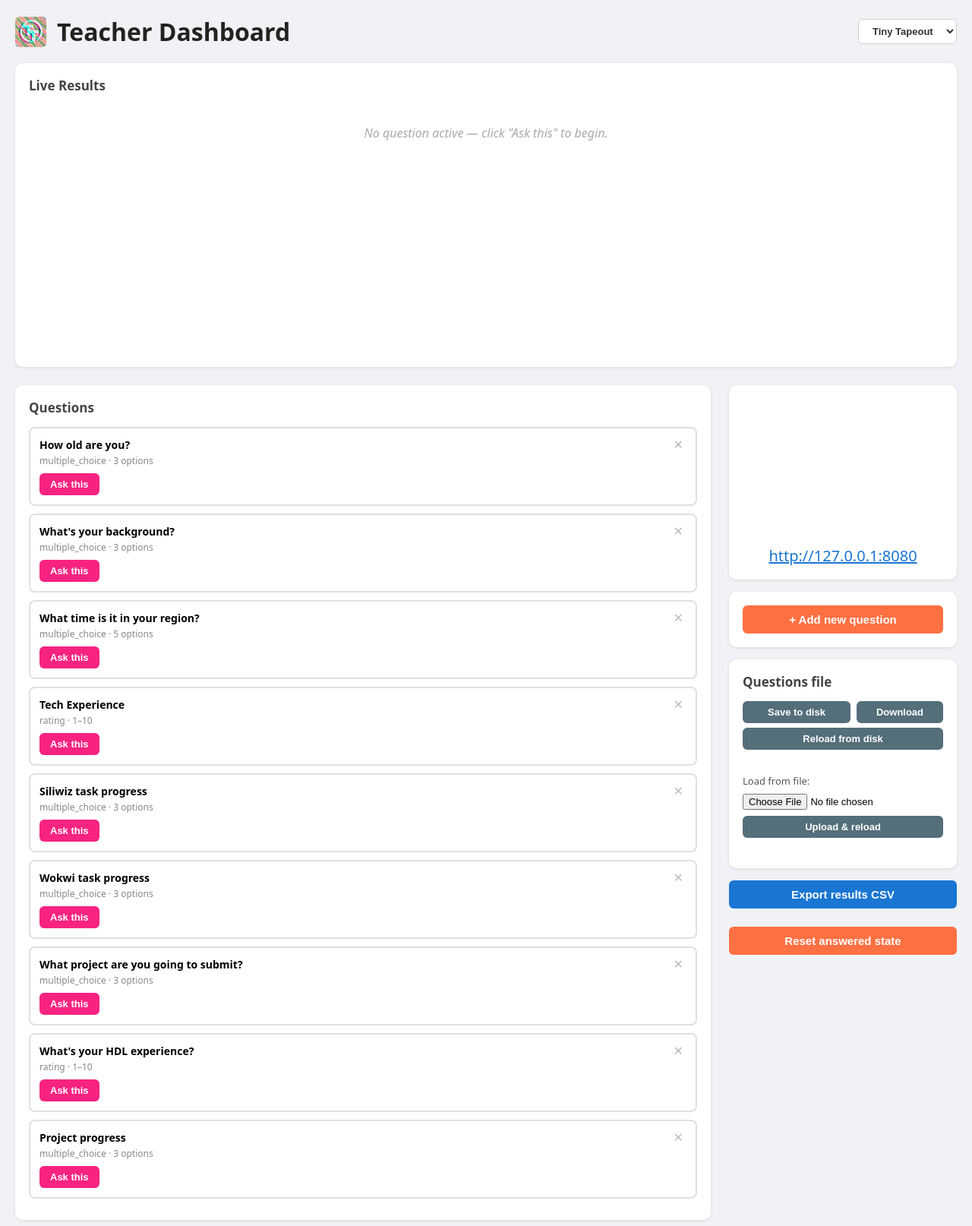
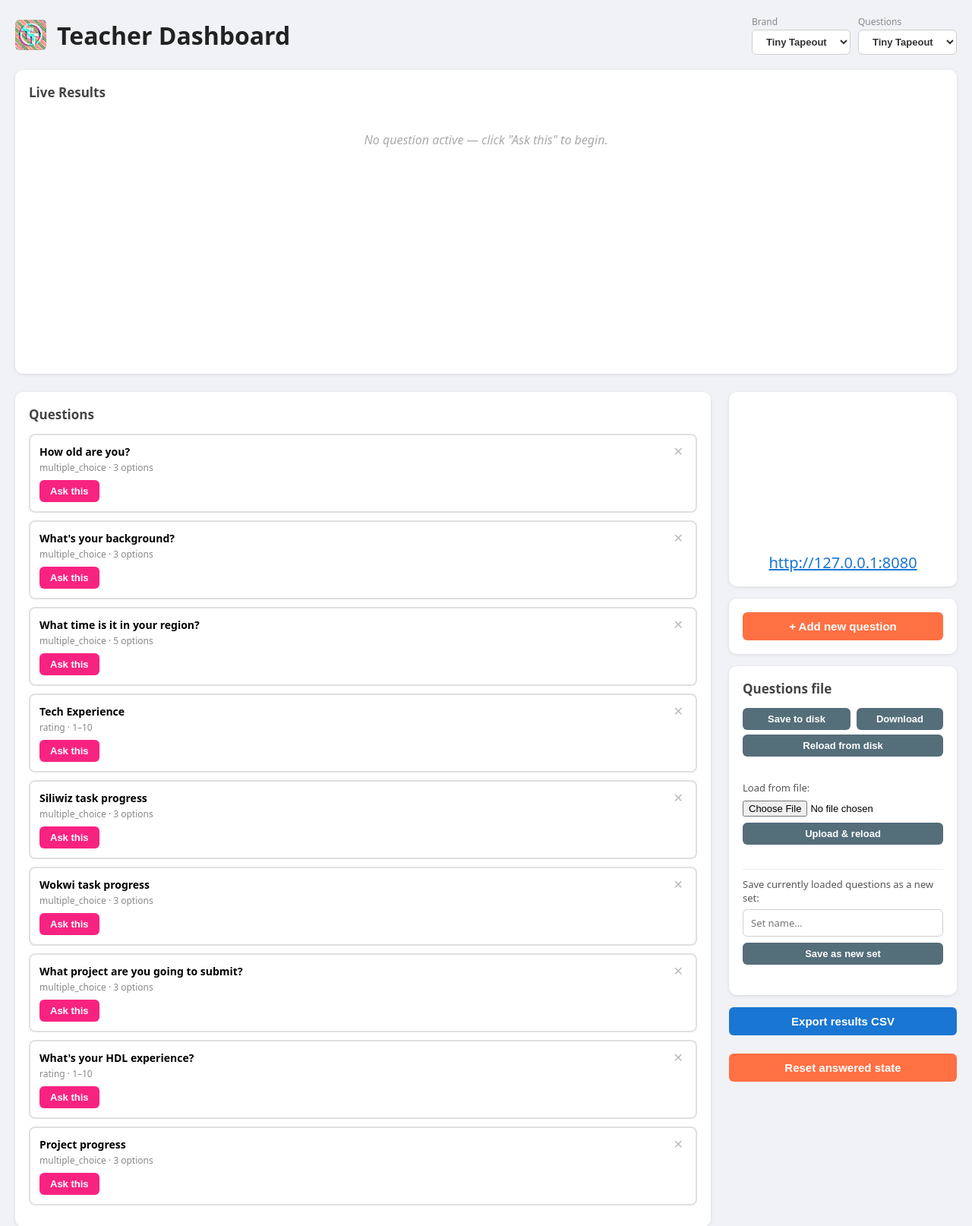
Before and after one commit to mattvenn/online_questions, a Flask app: page /teacher in a window 1280 px wide. Shown: the top 1614 px of the page at 76% size. Run offline with Flask 3, Linux system fonts and the light colour scheme.

Commit message:
multiple question file support

```diff
--- a/server.py
+++ b/server.py
@@ -2,9 +2,11 @@
 from functools import wraps
 import json
 import csv
+import glob
 import io
 import os
 import random
+import re
 import subprocess
 import qrcode as qrcode_lib
 import base64
@@ -76,9 +78,47 @@
 current_brand = _load_brand()
 
 
+def _discover_question_sets():
+    sets = {}
+    for path in sorted(glob.glob('questions_*.json')):
+        key = path[len('questions_'):-len('.json')]
+        if key:
+            sets[key] = {'name': key.replace('_', ' ').title(), 'file': path}
+    return sets
+
+
+def _question_set_file(key):
+    return f'questions_{key}.json'
+
+
+DEFAULT_SET = 'tiny_tapeout'
+
+
+def _load_question_set(sets):
+    try:
+        with open('question_set.json') as f:
+            data = json.load(f)
+        key = data.get('set')
+        if key in sets:
+            return key
+    except (FileNotFoundError, json.JSONDecodeError):
+        pass
+    if DEFAULT_SET in sets:
+        return DEFAULT_SET
+    return next(iter(sets), None)
+
+
+def _slugify(name):
+    return re.sub(r'[^a-z0-9]+', '_', name.strip().lower()).strip('_')
+
+
+current_set = _load_question_set(_discover_question_sets())
+
+
 @app.context_processor
 def inject_globals():
-    return {'git_hash': GIT_HASH, 'brand': BRANDS[current_brand], 'brand_key': current_brand, 'brands': BRANDS}
+    return {'git_hash': GIT_HASH, 'brand': BRANDS[current_brand], 'brand_key': current_brand, 'brands': BRANDS,
+            'question_sets': _discover_question_sets(), 'current_set': current_set}
 
 
 @app.route('/logos/<path:filename>')
@@ -86,7 +126,7 @@
     return send_from_directory('logos', filename)
 
 
-with open('questions.json') as f:
+with open(_question_set_file(current_set)) as f:
     questions = json.load(f)
 
 current_idx = -1  # -1 = no active question
@@ -285,6 +325,49 @@
     return jsonify({'ok': True, 'brand': name})
 
 
+@app.route('/api/set_question_set', methods=['POST'])
+@login_required
+def set_question_set():
+    global current_set, current_idx, cookie_round
+    data = request.get_json(silent=True) or {}
+    key = data.get('set')
+    sets = _discover_question_sets()
+    if key not in sets:
+        return jsonify({'ok': False, 'error': 'unknown question set'}), 400
+
+    with open(_question_set_file(key)) as f:
+        data_qs = json.load(f)
+    error = _validate_questions(data_qs)
+    if error:
+        return jsonify({'ok': False, 'error': error}), 400
+
+    questions[:] = data_qs
+    current_set = key
+    current_idx = -1
+    responses.clear()
+    cookie_round += 1
+    with open('question_set.json', 'w') as f:
+        json.dump({'set': key}, f, indent=2)
+    return jsonify({'ok': True, 'set': key, 'count': len(questions)})
+
+
+@app.route('/api/save_question_set', methods=['POST'])
+@login_required
+def save_question_set():
+    global current_set
+    data = request.get_json(silent=True) or {}
+    key = _slugify(data.get('name', ''))
+    if not key:
+        return jsonify({'ok': False, 'error': 'invalid name'}), 400
+
+    with open(_question_set_file(key), 'w') as f:
+        json.dump(questions, f, indent=2)
+    current_set = key
+    with open('question_set.json', 'w') as f:
+        json.dump({'set': key}, f, indent=2)
+    return jsonify({'ok': True, 'set': key})
+
+
 @app.route('/api/reset_answered', methods=['POST'])
 @login_required
 def reset_answered():
@@ -355,7 +438,7 @@
 @app.route('/api/save_questions', methods=['POST'])
 @login_required
 def save_questions():
-    with open('questions.json', 'w') as f:
+    with open(_question_set_file(current_set), 'w') as f:
         json.dump(questions, f, indent=2)
     return jsonify({'ok': True})
 
@@ -391,7 +474,7 @@
 @login_required
 def reload_questions():
     global current_idx
-    with open('questions.json') as f:
+    with open(_question_set_file(current_set)) as f:
         data = json.load(f)
     error = _validate_questions(data)
     if error:
--- a/templates/teacher.html
+++ b/templates/teacher.html
@@ -67,12 +67,21 @@
       <img src="/logos/{{ brand.logo }}" alt="{{ brand.name }}" style="height:40px;width:auto;display:block;">
       <h1 style="margin:0;">Teacher Dashboard</h1>
     </div>
-    <div style="display:flex;align-items:center;gap:10px;">
-      <select id="brand-select" class="btn" style="background:#fff;border:1.5px solid #d0d0d0;color:#333;" onchange="setBrand(this.value)">
-        {% for key, b in brands.items() %}
-        <option value="{{ key }}" {% if key == brand_key %}selected{% endif %}>{{ b.name }}</option>
-        {% endfor %}
-      </select>
+    <div style="display:flex;align-items:flex-end;gap:10px;">
+      <label style="font-size:12px;color:#888;">Brand
+        <select id="brand-select" class="btn" style="background:#fff;border:1.5px solid #d0d0d0;color:#333;display:block;margin-top:2px;" onchange="setBrand(this.value)">
+          {% for key, b in brands.items() %}
+          <option value="{{ key }}" {% if key == brand_key %}selected{% endif %}>{{ b.name }}</option>
+          {% endfor %}
+        </select>
+      </label>
+      <label style="font-size:12px;color:#888;">Questions
+        <select id="set-select" class="btn" style="background:#fff;border:1.5px solid #d0d0d0;color:#333;display:block;margin-top:2px;" onchange="setQuestionSet(this.value)">
+          {% for key, s in question_sets.items() %}
+          <option value="{{ key }}" {% if key == current_set %}selected{% endif %}>{{ s.name }}</option>
+          {% endfor %}
+        </select>
+      </label>
       {% if teacher_auth %}
       <form method="post" action="/teacher/logout" style="margin:0;">
         <button class="btn" style="background:#e0e0e0;color:#333;">Log out</button>
@@ -171,6 +180,12 @@
                style="font-size:13px; width:100%; margin-bottom:8px;">
         <button class="btn btn-file" style="width:100%;" onclick="loadQuestions()">Upload &amp; reload</button>
         <div id="load-status" style="font-size:12px; min-height:16px; margin-top:6px;"></div>
+        <hr style="border:none;border-top:1px solid #eee;margin:10px 0;">
+        <label style="font-size:13px; color:#555; display:block; margin-bottom:6px;">Save currently loaded questions as a new set:</label>
+        <input type="text" id="save-set-name" placeholder="Set name…"
+               style="width:100%; box-sizing:border-box; padding:8px 10px; border:1.5px solid #d0d0d0; border-radius:6px; font-size:13px; font-family:inherit; margin-bottom:8px;">
+        <button class="btn btn-file" style="width:100%;" onclick="saveAsNewSet()">Save as new set</button>
+        <div id="save-set-status" style="font-size:12px; min-height:16px; margin-top:6px;"></div>
       </div>
 
       <!-- Export results CSV -->
@@ -216,6 +231,39 @@
         headers: { 'Content-Type': 'application/json' },
         body: JSON.stringify({ brand: key }),
       }).then(() => location.reload());
+    }
+
+    const CURRENT_SET = {{ current_set | tojson }};
+
+    function setQuestionSet(key) {
+      fetch('/api/set_question_set', {
+        method: 'POST',
+        headers: { 'Content-Type': 'application/json' },
+        body: JSON.stringify({ set: key }),
+      }).then(() => location.reload());
+    }
+
+    function saveAsNewSet() {
+      const nameEl = document.getElementById('save-set-name');
+      const statusEl = document.getElementById('save-set-status');
+      const name = nameEl.value.trim();
+      if (!name) { statusEl.textContent = 'Enter a name first.'; statusEl.style.color = '#e53935'; return; }
+      fetch('/api/save_question_set', {
+        method: 'POST',
+        headers: { 'Content-Type': 'application/json' },
+        body: JSON.stringify({ name }),
+      })
+      .then(r => r.json())
+      .then(d => {
+        if (d.ok) {
+          statusEl.style.color = BRAND_ACCENT;
+          statusEl.textContent = `Saved as "${d.set}" — reloading…`;
+          setTimeout(() => location.reload(), 800);
+        } else {
+          statusEl.style.color = '#e53935';
+          statusEl.textContent = 'Error: ' + d.error;
+        }
+      });
     }
 
     let chart = null;
@@ -418,7 +466,7 @@
         .then(d => {
           const el = document.getElementById('save-status');
           el.style.color = d.ok ? BRAND_ACCENT : '#e53935';
-          el.textContent = d.ok ? 'Saved to questions.json.' : 'Error: ' + d.error;
+          el.textContent = d.ok ? 'Saved to disk.' : 'Error: ' + d.error;
           setTimeout(() => { el.textContent = ''; }, 2500);
         });
     }
@@ -439,7 +487,7 @@
                             { type: 'application/json' });
       const a = document.createElement('a');
       a.href = URL.createObjectURL(blob);
-      a.download = 'questions.json';
+      a.download = `questions_${CURRENT_SET}.json`;
       a.click();
       URL.revokeObjectURL(a.href);
     }
```
Also changed, not shown: questions_test.json (added, +32 -0 lines), test_server.py (+92 -12 lines), questions_tiny_tapeout.json (renamed from questions.json).
